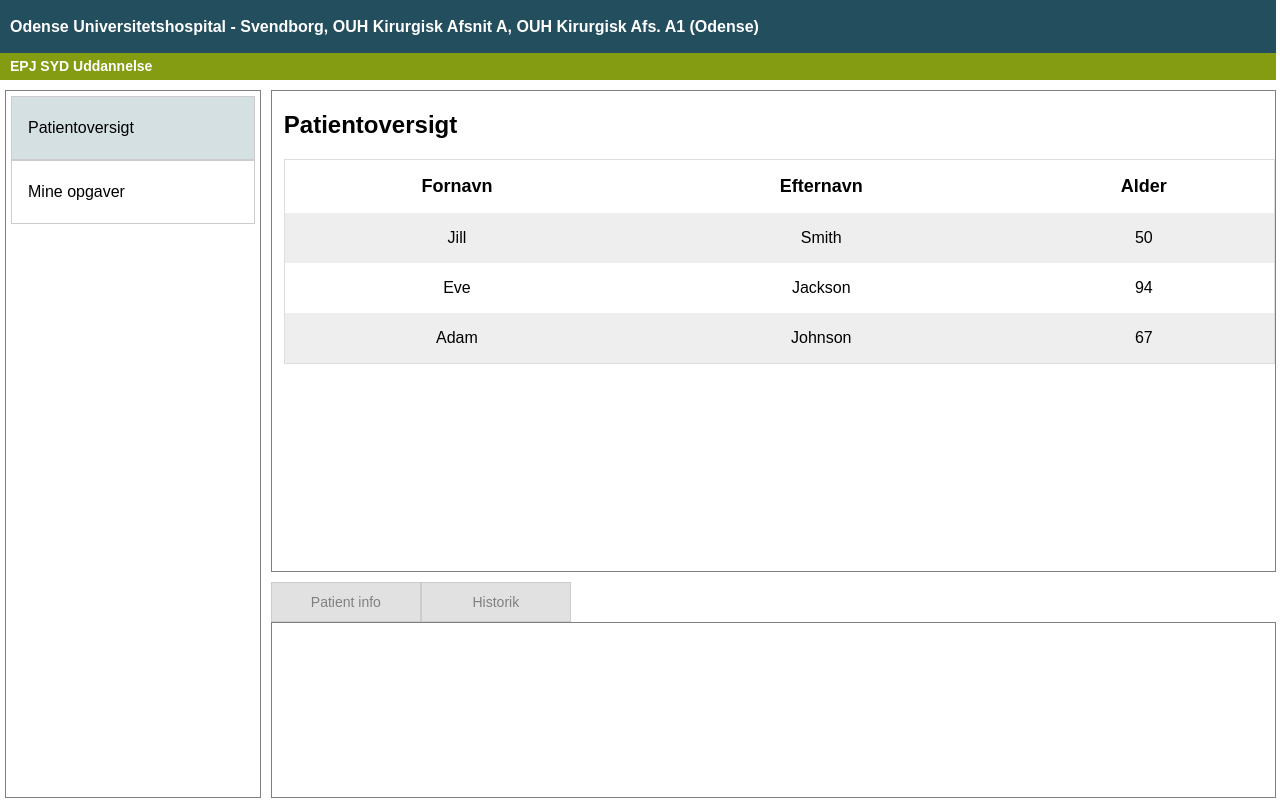
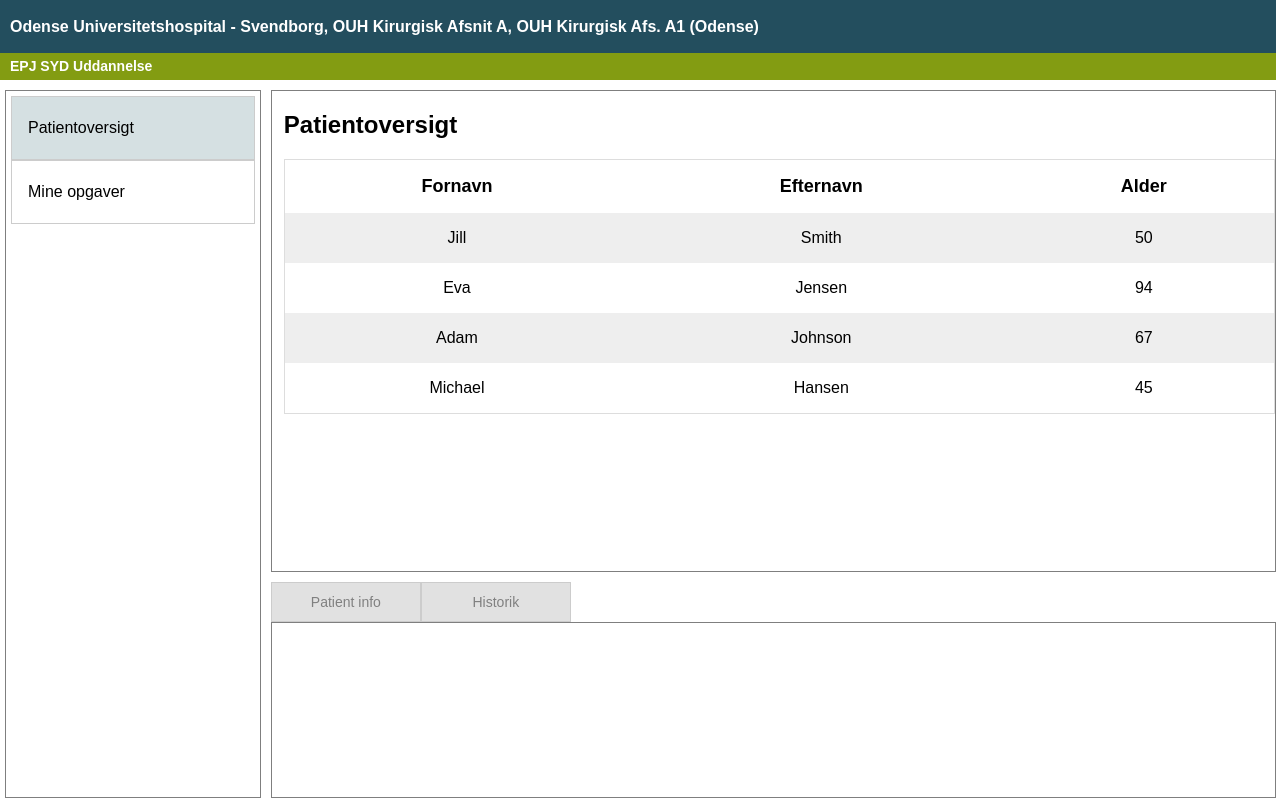
Before and after one commit to rubenbaskaran/epj-syd-extension, a React (Create React App) app: page / in a window 1280 px wide. Built offline with nearby package versions, Linux system fonts and the light colour scheme.

Commit message:
refactored patient object and updated todos

```diff
--- a/src/App.js
+++ b/src/App.js
@@ -6,7 +6,7 @@ import PatientInfoTabContent from "./PatientInfoTabContent";
 import OpgaveInfoTabContent from "./OpgaveInfoTabContent";
 import HistorikTabContent from "./HistorikTabContent";
 
-// TODO 3: Modtag ny data fra "PatientoversigtMenuContent", opret et data object her og send det til "MineOpgaverMenuContent"
+// TODO 3: Modtag objekt fra "PatientoversigtMenuContent", gem det her og send det videre til "MineOpgaverMenuContent"
 
 function App() {
   const [chosenMenuItem, setChosenMenuItem] = React.useState("Patientoversigt");
--- a/src/PatientoversigtMenuContent.js
+++ b/src/PatientoversigtMenuContent.js
@@ -1,10 +1,16 @@
 import React from "react";
 import "./App.css";
 
-// TODO 1: Tilføj object array med patient data og loop igennem det med map function
-// TODO 2: Vis dialog besked hvis algoritme er positiv (onClick event på patientoversigt tabel)
+// TODO 2: Tilføj ny list item til Mine Opgaver, ved klik på en patient (sæt variabel modtaget via. props, så ny list item sendes til app.js)
 
 function PatientoversigtMenuContent(props) {
+  const [patients, setPatients] = React.useState([
+    { fornavn: "Jill", efternavn: "Smith", alder: "50" },
+    { fornavn: "Eva", efternavn: "Jensen", alder: "94" },
+    { fornavn: "Adam", efternavn: "Johnson", alder: "67" },
+    { fornavn: "Michael", efternavn: "Hansen", alder: "45" },
+  ]);
+
   React.useEffect(() => {
     var trs = document.querySelectorAll("tbody tr");
     for (var i = 0; i < trs.length; i++) {
@@ -45,21 +51,13 @@ function PatientoversigtMenuContent(props) {
           </tr>
         </thead>
         <tbody>
-          <tr>
-            <td>Jill</td>
-            <td>Smith</td>
-            <td>50</td>
-          </tr>
-          <tr>
-            <td>Eve</td>
-            <td>Jackson</td>
-            <td>94</td>
-          </tr>
-          <tr>
-            <td>Adam</td>
-            <td>Johnson</td>
-            <td>67</td>
-          </tr>
+          {patients.map((patient) => (
+            <tr>
+              <td>{patient.fornavn}</td>
+              <td>{patient.efternavn}</td>
+              <td>{patient.alder}</td>
+            </tr>
+          ))}
         </tbody>
       </table>
     </div>
```
